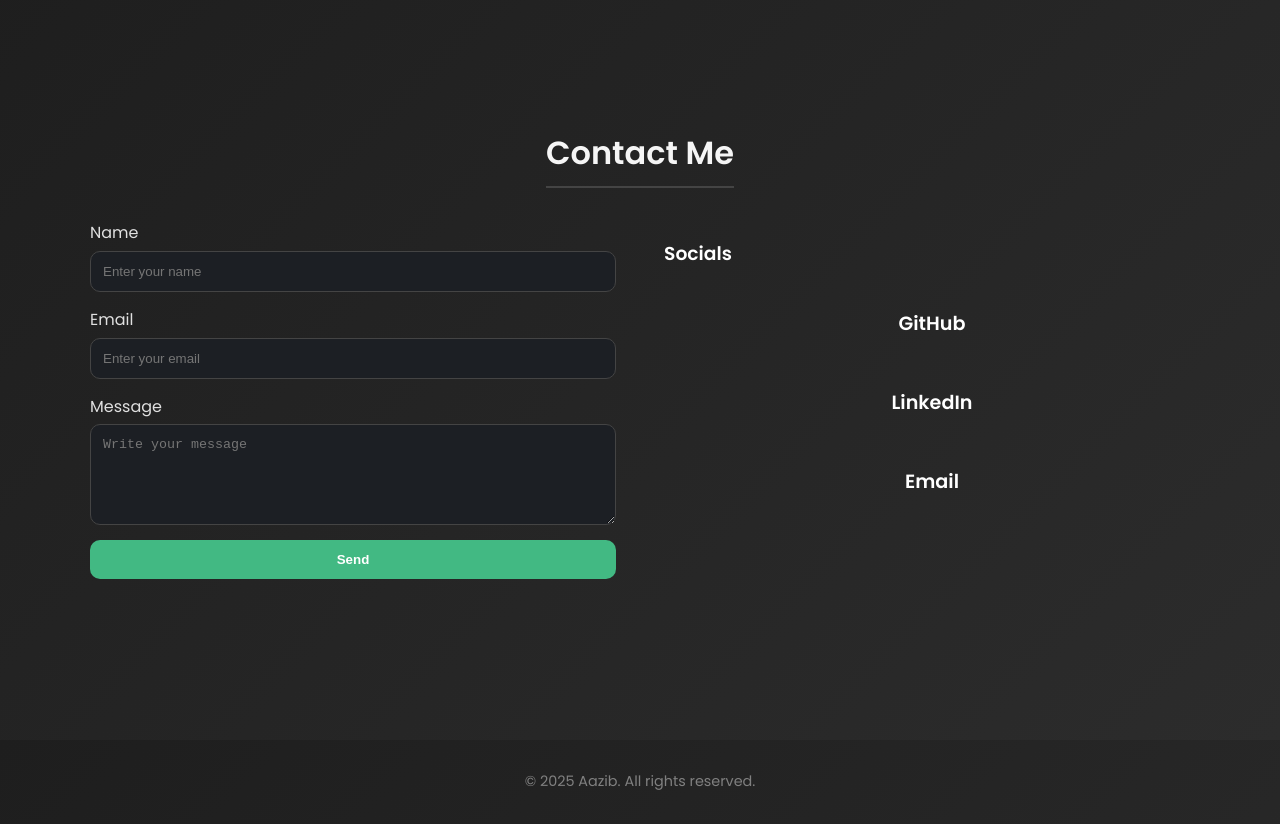
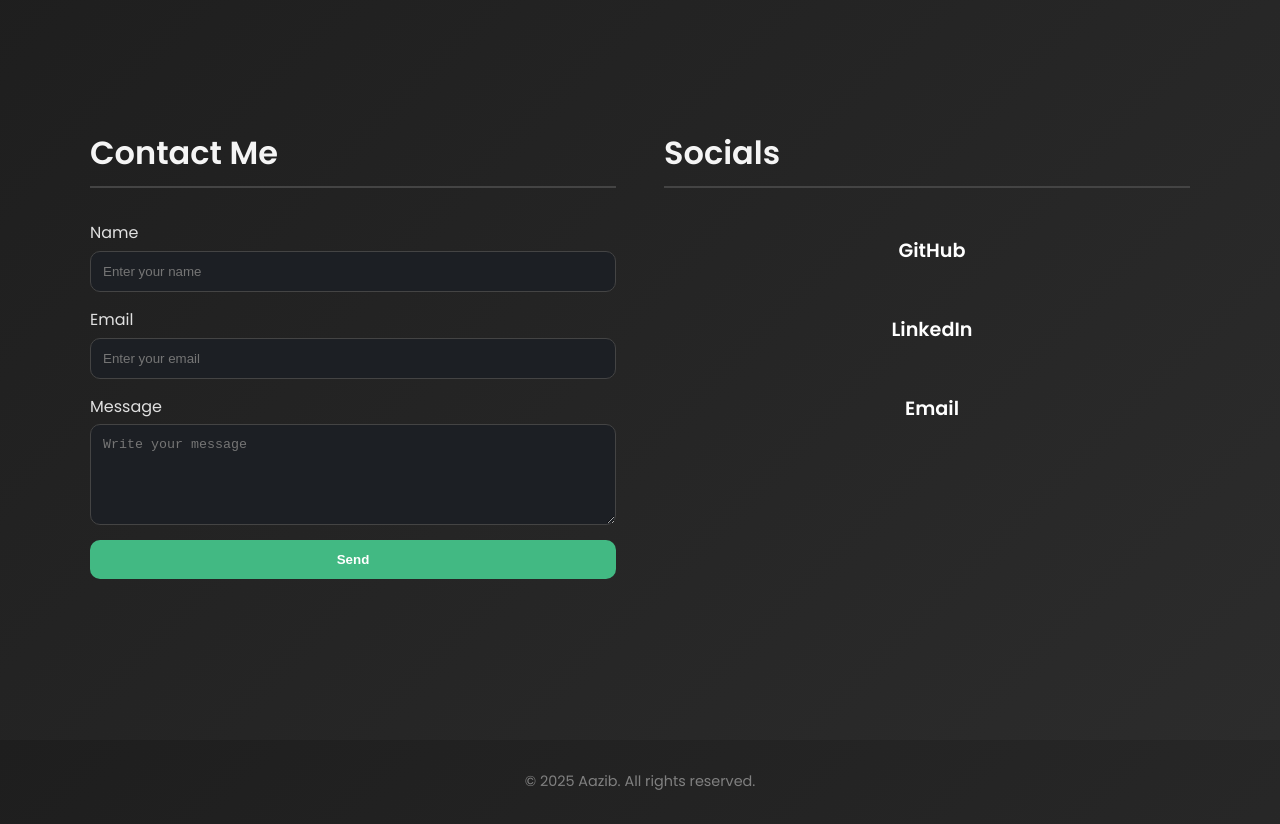
Before and after one commit to Aazib-Majeed/Portfolio, a Vue app: page / in a window 1280 px wide. Shown: the part 2460-3284 px from the top of the page. Built offline with nearby package versions, Linux system fonts and the light colour scheme.

Commit message:
Update Contact.vue

```diff
--- a/src/components/Contact.vue
+++ b/src/components/Contact.vue
@@ -1,9 +1,10 @@
 <template>
   <section id="contact" class="contact">
-    <h2>Contact Me</h2>
+
     <div class="contact-container">
       <!-- Left: Contact Form -->
       <div class="c-left">
+        <h2>Contact Me</h2>
         <form>
           <div class="form-group">
             <label for="name">Name</label>
@@ -26,7 +27,7 @@
 
       <!-- Right: Socials -->
       <div class="c-right">
-        <h3>Socials</h3>
+        <h2>Socials</h2>
         <div class="social-buttons">
           <a href="https://github.com/yourusername" target="_blank" class="social-btn">
             <i class="fab fa-github"></i> GitHub
```
